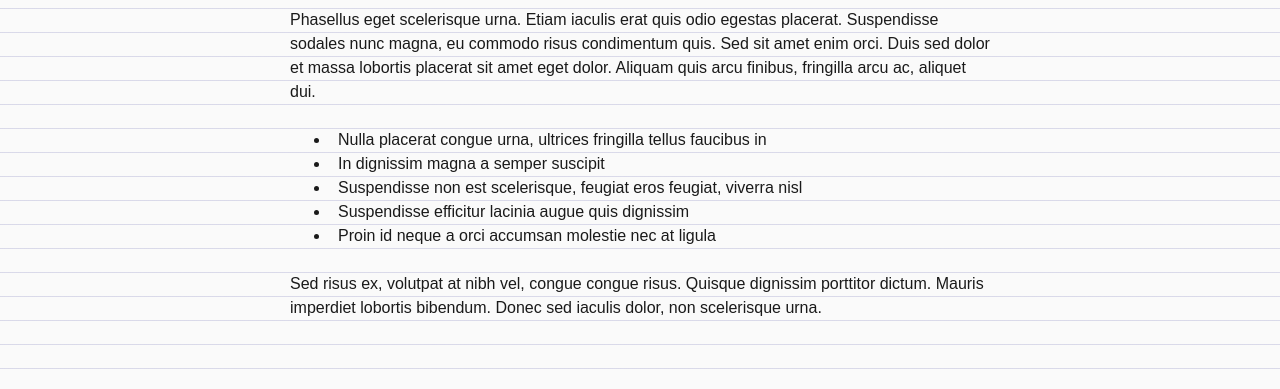
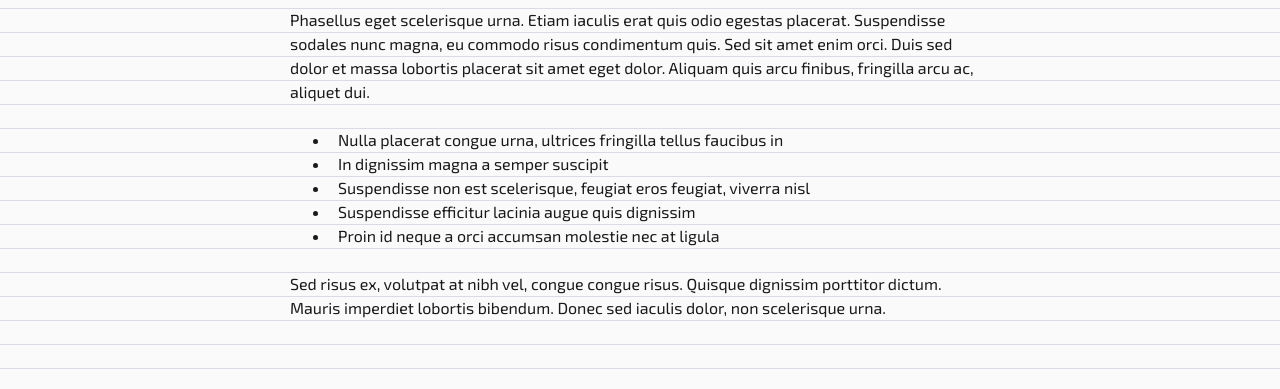
Before and after one commit to adamrutter/rhythm, a website: page example.html in a window 1280 px wide. Shown: the part 304-693 px from the top of the page. Drawn offline with Linux system fonts and the light colour scheme.

Commit message:
Added font

```diff
--- a/example.html
+++ b/example.html
@@ -1,6 +1,7 @@
 <!DOCTYPE html>
 <html lang="en">
 <head>
+  <link href="https://fonts.googleapis.com/css?family=Exo+2" rel="stylesheet">
   <link rel="stylesheet" href="main.css">
   <link rel="stylesheet" href="css/rhythm.min.css">
   <meta name="viewport" content="width=device-width, initial-scale=1">
```
